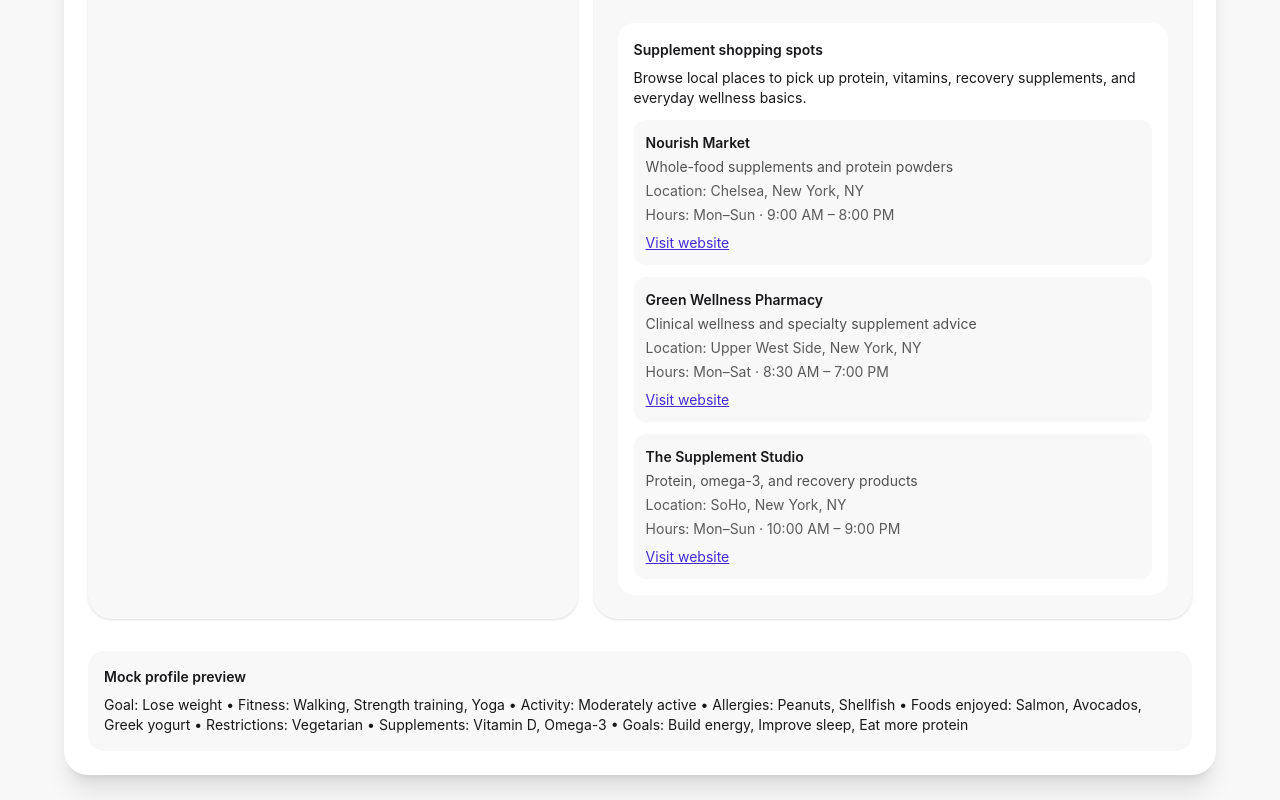
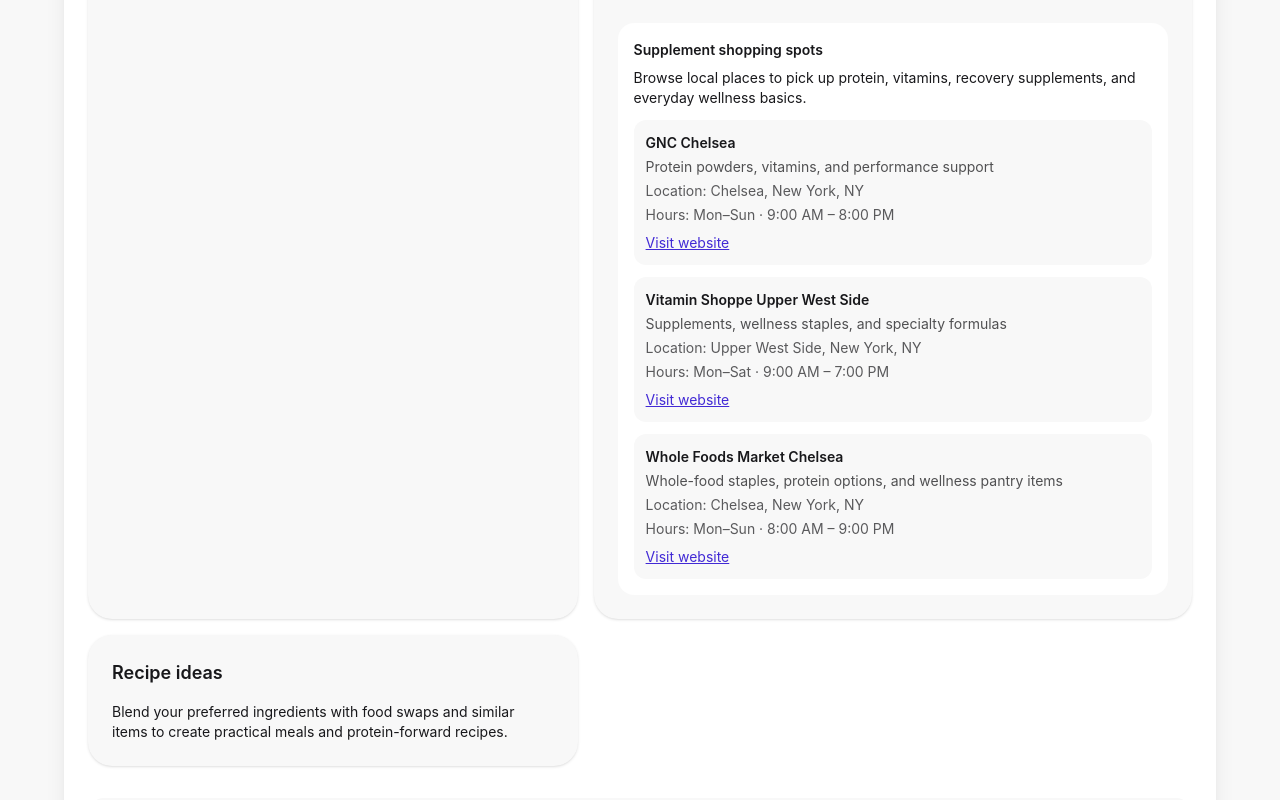
Before and after one commit to morganleigh13/Nouri, a React (Vite) app: page /dashboard/resources in a window 1280 px wide. Shown: the part 1300-2100 px from the top of the page. Built offline with nearby package versions, Linux system fonts and the light colour scheme.

Commit message:
Anchored sections to navigations on the left of resources page.

```diff
--- a/src/components/dashboard/ResourcesTab.jsx
+++ b/src/components/dashboard/ResourcesTab.jsx
@@ -16,6 +16,10 @@
   const resourceList = fitnessLocationGuides[selectedCategory][selectedLocation] || fitnessLocationGuides[selectedCategory].default;
   const supplementList = supplementLocationGuides[selectedLocation] || supplementLocationGuides.default;
 
+  const handleTopicClick = (resourceKey) => {
+    document.getElementById(resourceKey)?.scrollIntoView({ behavior: 'smooth', block: 'start' });
+  };
+
   return (
     <div className="grid gap-4 lg:grid-cols-[0.9fr_1.1fr]">
       <div className="card bg-base-200 shadow">
@@ -23,7 +27,11 @@
           <h3 className="card-title">Resource topics</h3>
           <div className="mt-4 grid gap-2">
             {Object.keys(resourceCatalog).map((resourceKey) => (
-              <button key={resourceKey} className="btn btn-outline justify-start">
+              <button
+                key={resourceKey}
+                className="btn btn-outline justify-start"
+                onClick={() => handleTopicClick(resourceKey)}
+              >
                 {resourceCatalog[resourceKey].title}
               </button>
             ))}
@@ -31,7 +39,7 @@
         </div>
       </div>
 
-      <div className="card bg-base-200 shadow">
+      <div id="food" className="card bg-base-200 shadow">
         <div className="card-body">
           <h3 className="card-title">Food resources</h3>
           <p className="mt-2 text-sm">{resourceCatalog.food.details}</p>
@@ -44,7 +52,7 @@
             </ul>
           </div>
 
-          <div className="mt-6">
+          <div id="fitness" className="mt-6">
             <h3 className="card-title">Fitness resources</h3>
             <p className="mt-2 text-sm">Pick a city and a workout type to see places to train locally.</p>
 
@@ -95,7 +103,7 @@
               </div>
             </div>
 
-            <div className="mt-6 rounded-2xl bg-base-100 p-4">
+            <div id="supplements" className="mt-6 rounded-2xl bg-base-100 p-4">
               <h4 className="font-semibold">Supplement shopping spots</h4>
               <p className="mt-2 text-sm">Browse local places to pick up protein, vitamins, recovery supplements, and everyday wellness basics.</p>
               <div className="mt-3 space-y-3">
@@ -115,6 +123,13 @@
           </div>
         </div>
       </div>
+
+      <div id="recipes" className="card bg-base-200 shadow">
+        <div className="card-body">
+          <h3 className="card-title">Recipe ideas</h3>
+          <p className="mt-2 text-sm">{resourceCatalog.recipes.details}</p>
+        </div>
+      </div>
     </div>
   );
 }
--- a/src/components/dashboard/SupplementsTab.jsx
+++ b/src/components/dashboard/SupplementsTab.jsx
@@ -13,9 +13,19 @@
             <div className="card-body">
               <div className="flex items-start justify-between gap-3">
                 <h3 className="card-title">{item.name}</h3>
-                <span className="badge badge-primary">{item.focus}</span>
+                <div className="flex flex-wrap gap-2 justify-end">
+                  {(item.bestFor || []).map((label) => (
+                    <span key={label} className="badge badge-primary">{label}</span>
+                  ))}
+                </div>
               </div>
               <p className="mt-2 text-sm">{item.description}</p>
+
+              <div className="mt-3 rounded-2xl bg-base-100 p-3">
+                <p className="font-semibold text-sm">Why this may help</p>
+                <p className="mt-1 text-sm opacity-80">{item.whyItMayHelp}</p>
+              </div>
+
               <ul className="mt-3 space-y-2 text-sm opacity-80">
                 {item.benefits.map((benefit) => (
                   <li key={benefit} className="rounded-xl bg-base-100 p-2">• {benefit}</li>
--- a/src/data/fitnessResources.js
+++ b/src/data/fitnessResources.js
@@ -57,64 +57,64 @@
 export const supplementLocationGuides = {
   'New York, NY': [
     {
-      name: 'Nourish Market',
-      type: 'Whole-food supplements and protein powders',
+      name: 'GNC Chelsea',
+      type: 'Protein powders, vitamins, and performance support',
       address: 'Chelsea, New York, NY',
       hours: 'Mon–Sun · 9:00 AM – 8:00 PM',
-      website: 'https://www.example.org/',
+      website: 'https://www.gnc.com/',
     },
     {
-      name: 'Green Wellness Pharmacy',
-      type: 'Clinical wellness and specialty supplement advice',
+      name: 'Vitamin Shoppe Upper West Side',
+      type: 'Supplements, wellness staples, and specialty formulas',
       address: 'Upper West Side, New York, NY',
-      hours: 'Mon–Sat · 8:30 AM – 7:00 PM',
-      website: 'https://www.example.org/',
+      hours: 'Mon–Sat · 9:00 AM – 7:00 PM',
+      website: 'https://www.vitaminshoppe.com/',
     },
     {
-      name: 'The Supplement Studio',
-      type: 'Protein, omega-3, and recovery products',
-      address: 'SoHo, New York, NY',
-      hours: 'Mon–Sun · 10:00 AM – 9:00 PM',
-      website: 'https://www.example.org/',
+      name: 'Whole Foods Market Chelsea',
+      type: 'Whole-food staples, protein options, and wellness pantry items',
+      address: 'Chelsea, New York, NY',
+      hours: 'Mon–Sun · 8:00 AM – 9:00 PM',
+      website: 'https://www.wholefoodsmarket.com/',
     },
   ],
   'Brooklyn, NY': [
     {
-      name: 'Brooklyn Health Pantry',
-      type: 'Supplements, powders, and wellness snacks',
+      name: 'GNC Park Slope',
+      type: 'Protein, vitamins, and recovery products',
       address: 'Park Slope, Brooklyn, NY',
-      hours: 'Mon–Sun · 9:00 AM – 7:00 PM',
-      website: 'https://www.example.org/',
+      hours: 'Mon–Sun · 10:00 AM – 7:00 PM',
+      website: 'https://www.gnc.com/',
     },
     {
-      name: 'Plant + Protein Market',
-      type: 'Plant-based protein and recovery products',
+      name: 'Vitamin Shoppe Williamsburg',
+      type: 'Plant-based protein, vitamins, and wellness support',
       address: 'Williamsburg, Brooklyn, NY',
       hours: 'Mon–Sat · 10:00 AM – 7:00 PM',
-      website: 'https://www.example.org/',
+      website: 'https://www.vitaminshoppe.com/',
     },
     {
-      name: 'Wellness Collective',
-      type: 'Vitamins, adaptogens, and sleep support',
-      address: 'Fort Greene, Brooklyn, NY',
-      hours: 'Tue–Sun · 11:00 AM – 6:00 PM',
-      website: 'https://www.example.org/',
+      name: 'Whole Foods Market Brooklyn Heights',
+      type: 'Supplements, clean ingredients, and wellness groceries',
+      address: 'Brooklyn Heights, Brooklyn, NY',
+      hours: 'Mon–Sun · 8:00 AM – 9:00 PM',
+      website: 'https://www.wholefoodsmarket.com/',
     },
   ],
   default: [
     {
-      name: 'Local wellness shop',
-      type: 'Daily vitamins and protein options',
+      name: 'Local GNC',
+      type: 'Performance supplements and vitamin basics',
       address: 'City center',
       hours: 'Mon–Sat · 9:00 AM – 6:00 PM',
-      website: 'https://www.example.org/',
+      website: 'https://www.gnc.com/',
     },
     {
-      name: 'Neighborhood supplement market',
-      type: 'Recovery and meal-support products',
+      name: 'Vitamin Shoppe',
+      type: 'Recovery and wellness-focused supplement options',
       address: 'Near your home',
       hours: 'Tue–Sun · 10:00 AM – 6:00 PM',
-      website: 'https://www.example.org/',
+      website: 'https://www.vitaminshoppe.com/',
     },
   ],
 };
```
Also changed, not shown: src/data/recommendationData.js (+36 -18 lines).
